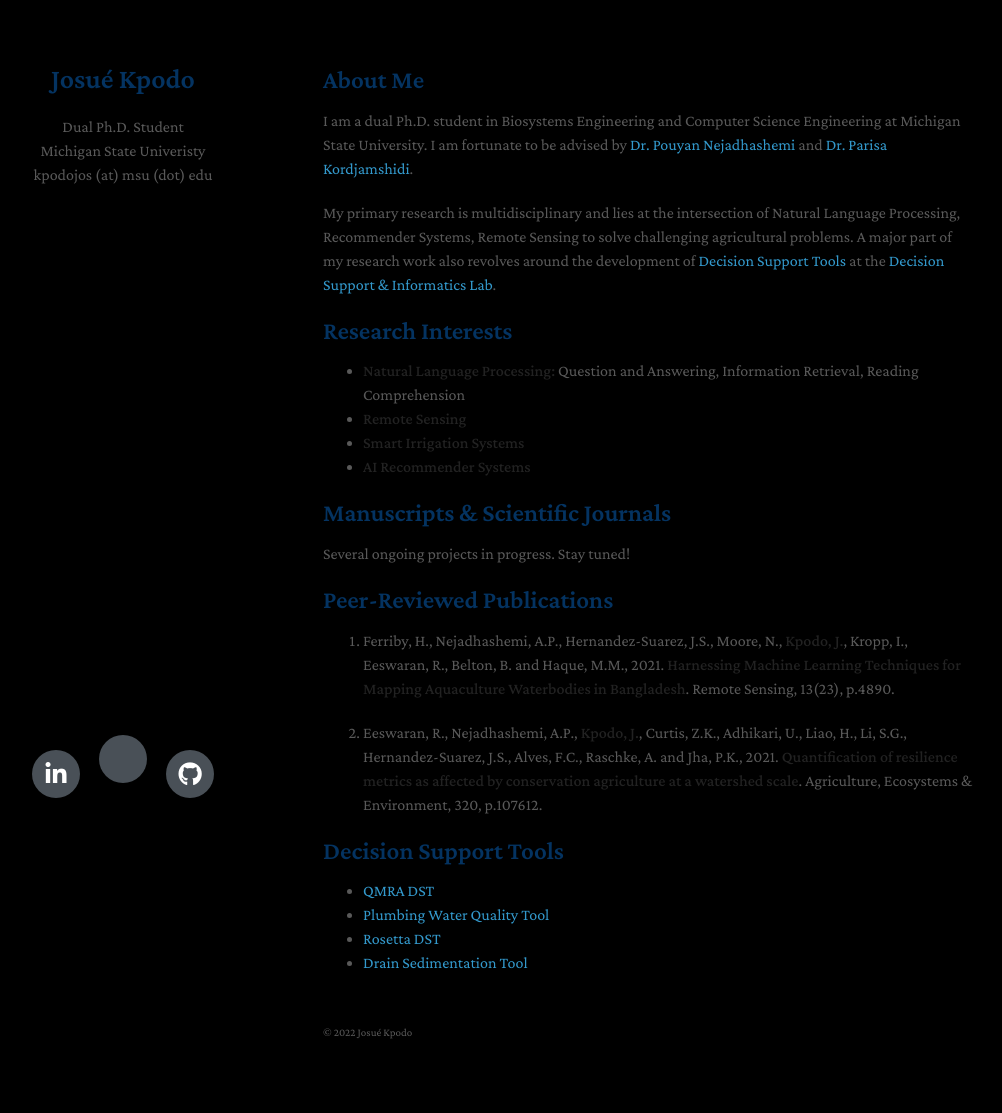
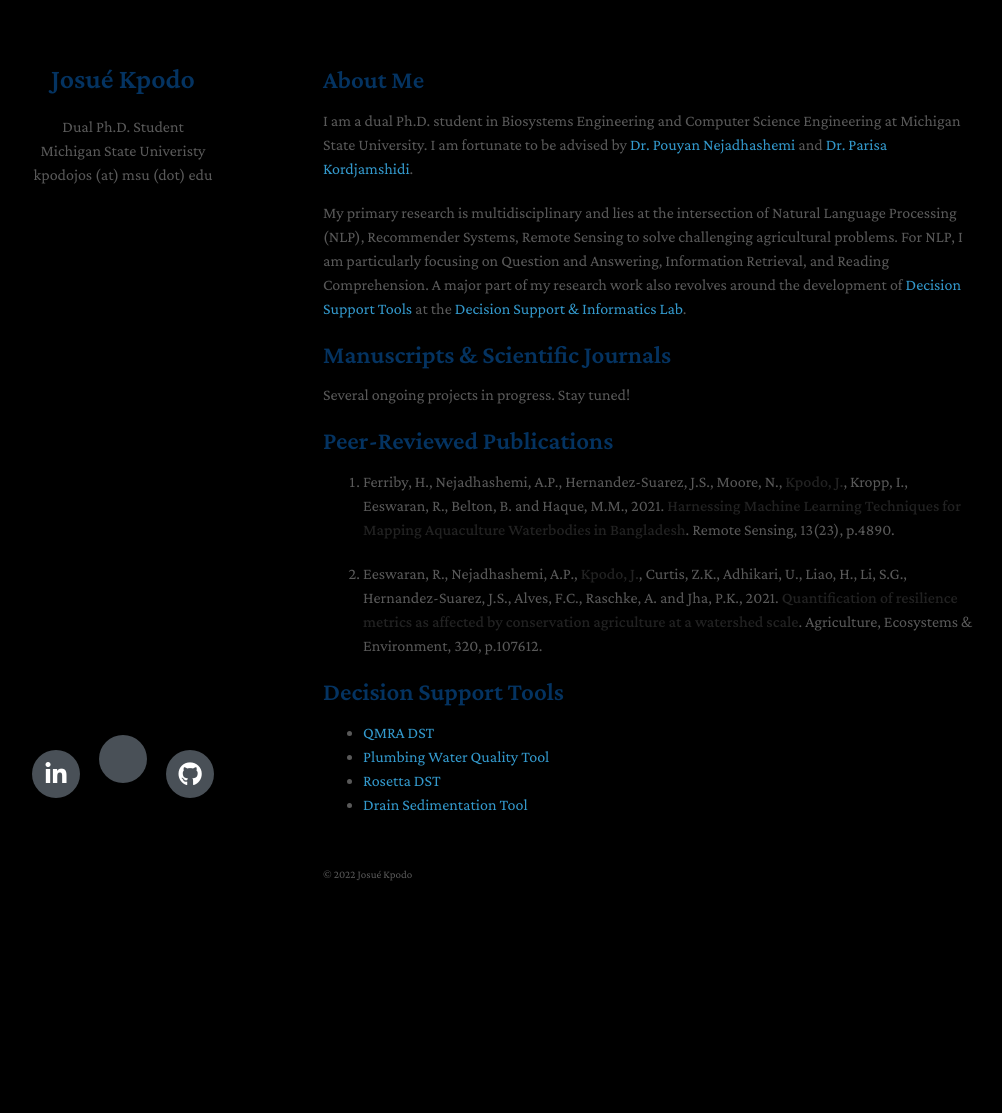
Before and after one commit to eusojk/eusojk.github.io, a Jekyll site: the page built from index.md, in a window 1280 px wide. Shown: the whole page, without its empty margins (147-1149 px from the left). Built offline with Jekyll 4.4.1, drawn with Linux system fonts in a browser that asks for light colours; nearby versions of some CDN libraries; a style sheet for code colours, icons or effects is not loaded; our own code applies the rules of GitHub Pages for plain Markdown files; after the commit the page ends 955 px from its top, so only the background shows below that.

Commit message:
rm the research-interest section

```diff
--- a/index.md
+++ b/index.md
@@ -7,14 +7,8 @@ layout: homepage
 I am a dual Ph.D. student in Biosystems Engineering and Computer Science Engineering at Michigan State University. I am fortunate to be advised by [Dr. Pouyan Nejadhashemi](https://www.egr.msu.edu/bae/profiles/pouyan) and [Dr. Parisa Kordjamshidi](https://www.cse.msu.edu/~kordjams/).
 
 
-My primary research is multidisciplinary and lies at the intersection of Natural Language Processing, Recommender Systems, Remote Sensing to solve challenging agricultural problems. A major part of my research work also revolves around the development of [Decision Support Tools](#decision-support-tools) at the [Decision Support & Informatics Lab](https://dsiweb.cse.msu.edu/).
+My primary research is multidisciplinary and lies at the intersection of Natural Language Processing (NLP), Recommender Systems, Remote Sensing to solve challenging agricultural problems. For NLP, I am particularly focusing on Question and Answering, Information Retrieval, and Reading Comprehension.  A major part of my research work also revolves around the development of [Decision Support Tools](#decision-support-tools) at the [Decision Support & Informatics Lab](https://dsiweb.cse.msu.edu/).
 
-## Research Interests
-
-- **Natural Language Processing:** Question and Answering, Information Retrieval, Reading Comprehension
-- **Remote Sensing**
-- **Smart Irrigation Systems**
-- **AI Recommender Systems**
 
 <!-- ## News
 - **[Feb. 2022]** description.
```
